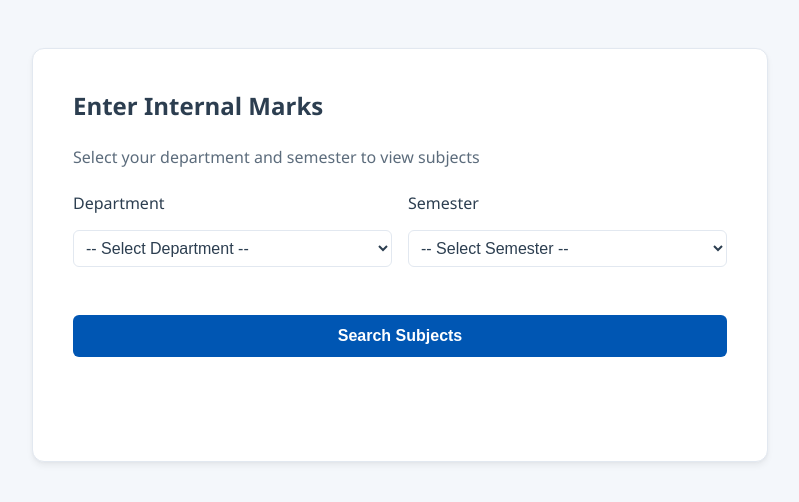
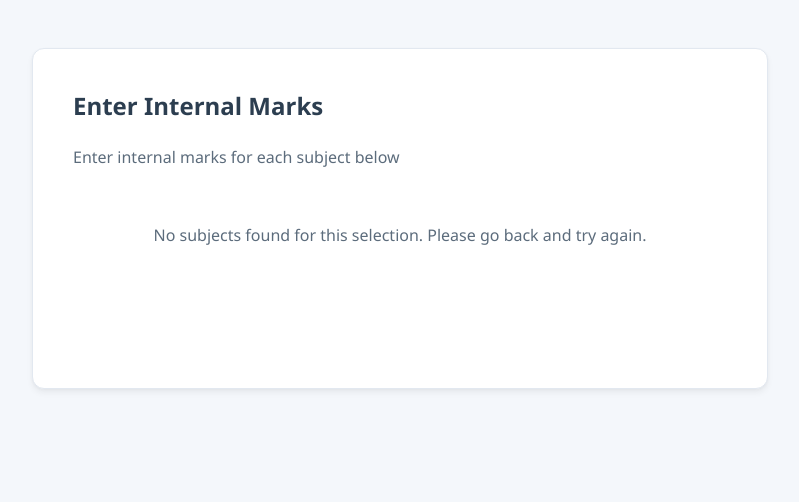
Before and after one commit to Anna-Jaison/Ktu_Grade_Analyzer, a Django app: page /subjects/ in a window 1280 px wide. Shown: the top 502 px of the page, without its empty margins (240-1039 px from the left). Run offline with Django 5.2, Linux system fonts and the light colour scheme.

Commit message:
fix: use home page form, send dept names not IDs

```diff
--- a/academics/templates/subjects.html
+++ b/academics/templates/subjects.html
@@ -4,38 +4,10 @@
 <div class="container container-top">
     <div class="card card-large">
         <h2 class="text-left">Enter Internal Marks</h2>
-        <p style="color: var(--text-muted); margin-bottom: 1.5rem;">Select your department and semester to view subjects</p>
+        <p style="color: var(--text-muted); margin-bottom: 1.5rem;">Enter internal marks for each subject below</p>
 
-        <!-- Department and Semester Selection Form -->
-        <form method="post" style="margin-bottom: 2rem;">
-          {% csrf_token %}
-          <div style="display: grid; grid-template-columns: 1fr 1fr; gap: 1rem; margin-bottom: 1rem;">
-            <div>
-              <label for="department" style="display: block; margin-bottom: 0.5rem; font-weight: 500;">Department</label>
-              <select name="department" id="department" style="width: 100%; padding: 0.5rem; font-size: 1rem;" required>
-                <option value="">-- Select Department --</option>
-                {% for dept in departments %}
-                  <option value="{{ dept }}" {% if dept == selected_department %}selected{% endif %}>{{ dept }}</option>
-                {% endfor %}
-              </select>
-            </div>
-
-            <div>
-              <label for="semester" style="display: block; margin-bottom: 0.5rem; font-weight: 500;">Semester</label>
-              <select name="semester" id="semester" style="width: 100%; padding: 0.5rem; font-size: 1rem;" required>
-                <option value="">-- Select Semester --</option>
-                {% for sem in semesters %}
-                  <option value="{{ sem }}" {% if sem|stringformat:"s" == selected_semester %}selected{% endif %}>Semester {{ sem }}</option>
-                {% endfor %}
-              </select>
-            </div>
-          </div>
-          <button type="submit" style="width: 100%; padding: 0.75rem; font-size: 1rem; margin-bottom: 2rem;">Search Subjects</button>
-        </form>
-
-        <!-- Subjects List (shown after selection) -->
         {% if subjects %}
-        <h3 style="margin-bottom: 1rem; margin-top: 2rem;">Subjects for {{ selected_department }} - Semester {{ selected_semester }}</h3>
+        <h3 style="margin-bottom: 1rem;">{{ selected_department }} - Semester {{ selected_semester }}</h3>
         <form method="post" action="/result/">
           {% csrf_token %}
           <input type="hidden" name="semester" value="{{ selected_semester }}">
@@ -69,8 +41,9 @@
 
           <button type="submit" style="width: 100%; margin-top: 1.5rem; padding: 0.75rem; font-size: 1rem;">Calculate Results</button>
         </form>
-        {% elif selected_department %}
-        <p style="color: var(--text-muted); text-align: center; padding: 2rem 0;">No subjects found for {{ selected_department }} - Semester {{ selected_semester }}</p>
+        {% else %}
+        <p style="color: var(--text-muted); text-align: center; padding: 2rem 0;">No subjects found for this selection. Please go back and try again.</p>
+        <a href="/" style="display: inline-block; margin-top: 1rem; padding: 0.75rem 1.5rem; background: var(--primary); color: white; text-decoration: none; border-radius: 4px;">← Back to Home</a>
         {% endif %}
     </div>
 </div>
--- a/academics/views.py
+++ b/academics/views.py
@@ -55,24 +55,21 @@ def subjects_view(request):
     subjects = []
     department = None
     semester = None
-    departments = ["CSE", "ECE", "EEE"]
-    semesters = list(range(1, 9))  # 1-8 semesters
 
     if request.method == "POST":
         department = request.POST.get("department")
         semester = request.POST.get("semester")
 
-        file_path = os.path.join(os.path.dirname(__file__), "../subjects.json")
+        if department and semester:
+            file_path = os.path.join(os.path.dirname(__file__), "../subjects.json")
 
-        with open(file_path, "r") as f:
-            data = json.load(f)
+            with open(file_path, "r") as f:
+                data = json.load(f)
 
-        subjects = [s for s in data if s.get('dept') == department and str(s.get('sem')) == semester]
+            subjects = [s for s in data if s.get('dept') == department and str(s.get('sem')) == semester]
 
     return render(request, "subjects.html", {
         "subjects": subjects,
-        "departments": departments,
-        "semesters": semesters,
         "selected_department": department,
         "selected_semester": semester
     })
```
Also changed, not shown: academics/templates/home.html (+7 -7 lines).
